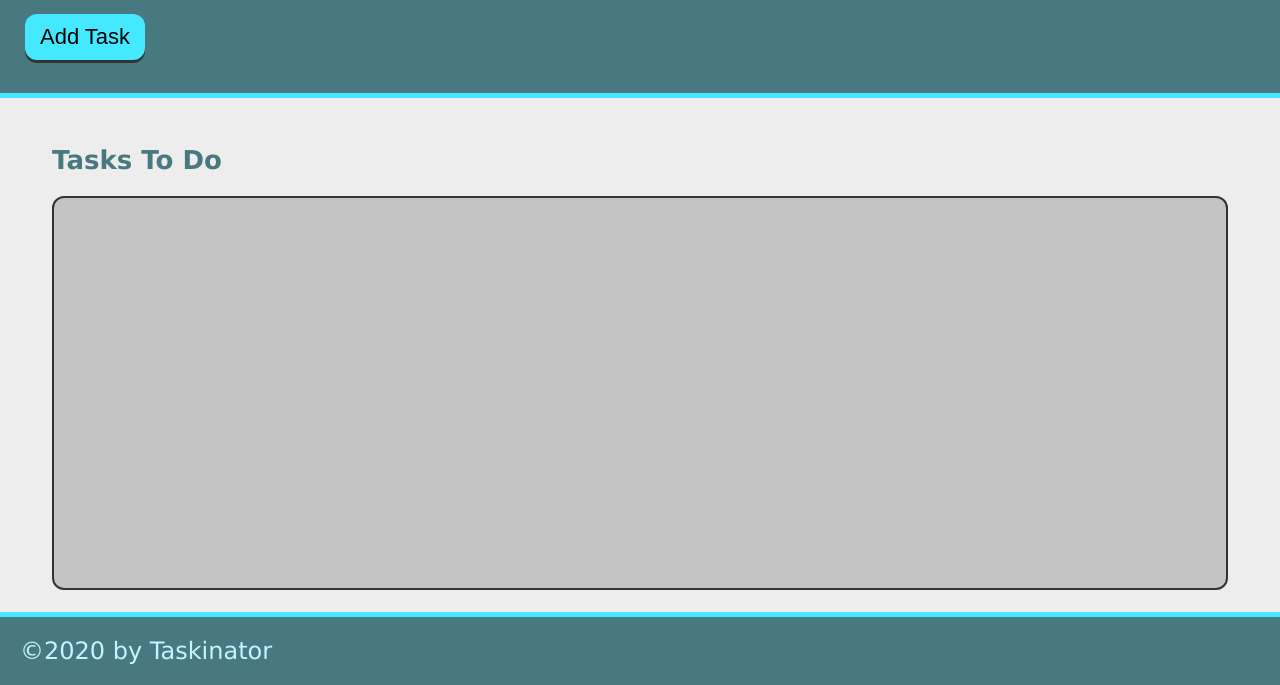
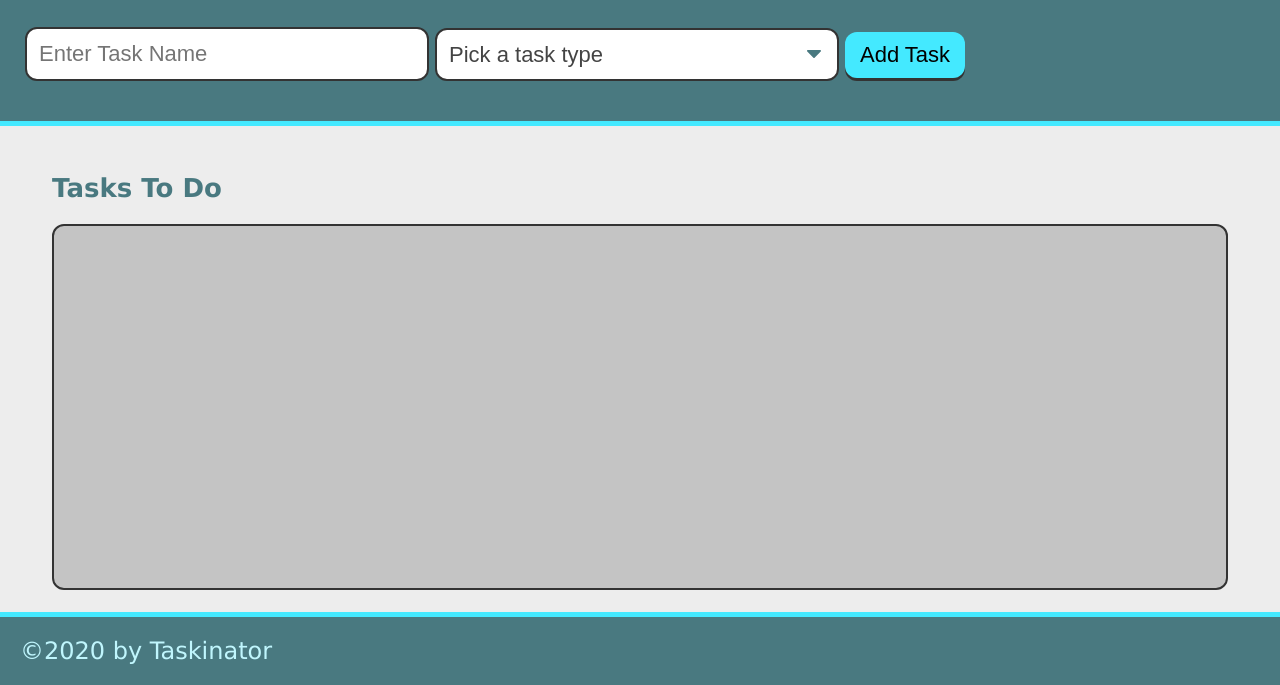
Before and after one commit to Elijahb22/taskinator, a plain HTML site: page index.html in a window 1280 px wide. Shown: the part 115-800 px from the top of the page. Drawn offline with Linux system fonts and the light colour scheme; files whose address does not match are found by name.

Commit message:
added a form to the sheet

```diff
--- a/index.html
+++ b/index.html
@@ -13,9 +13,20 @@
   <header>
       <h1 class="page-title">Taskinator</h1>
       <p>Click the button below to add a new task!</p>
-      <form>
-        <div>
-          <button class="btn" id="save-task">Add Task</button>
+      <form id="task-form">
+        <div class="form-group">
+          <input type="text" name="task-name" placeholder="Enter Task Name" />
+        </div>
+        <div class="form-group">
+          <select name="task-type" class="select-dropdown">
+            <option value="" disabled selected>Pick a task type</option>
+            <option value="Print">Print</option>
+            <option value="Web">Web</option>
+            <option value="Mobile">Mobile</option>
+          </select>
+        </div>
+        <div class="form-group">
+          <button class="btn" id="save-task" type="submit">Add Task</button>
         </div>
       </form>
   </header>
```
